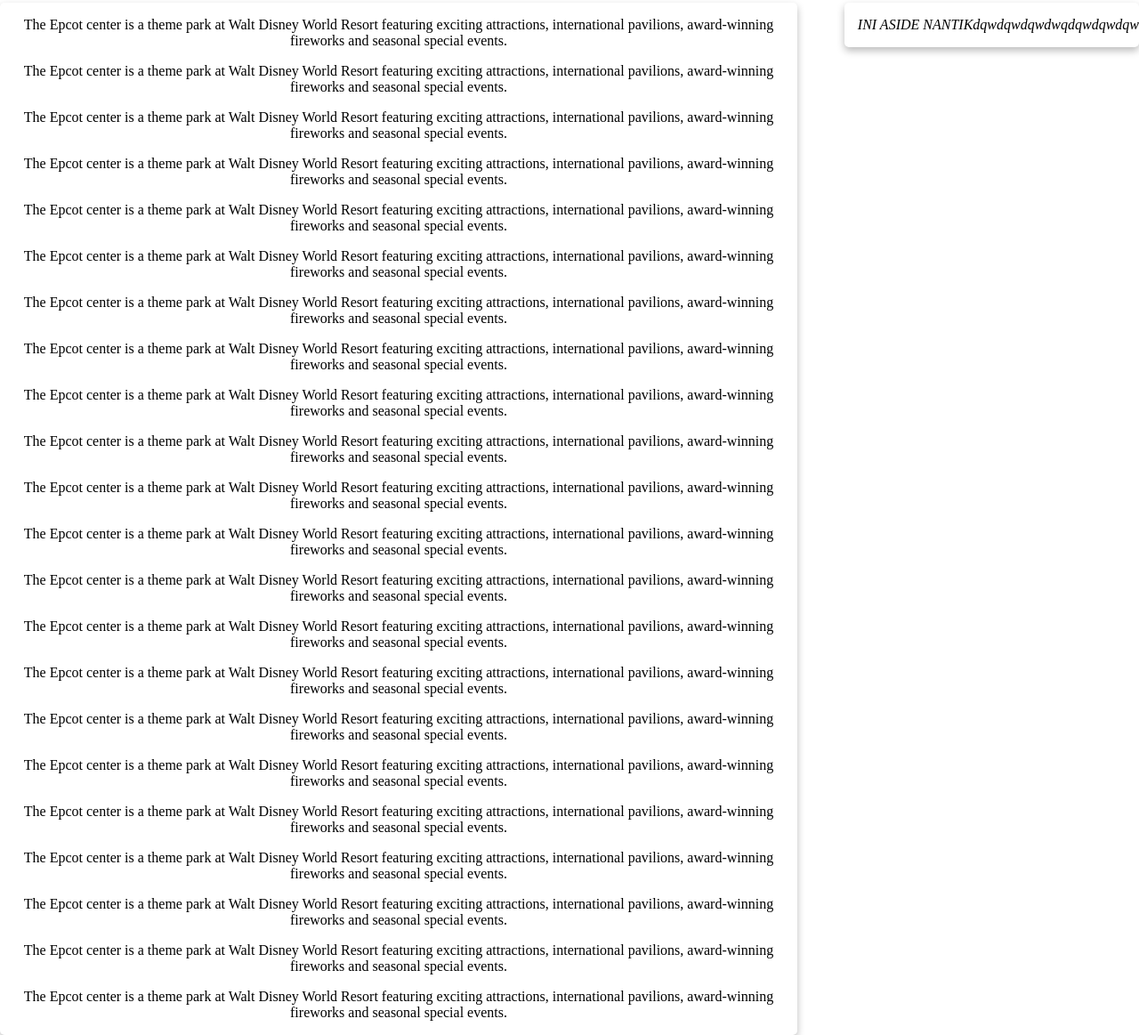
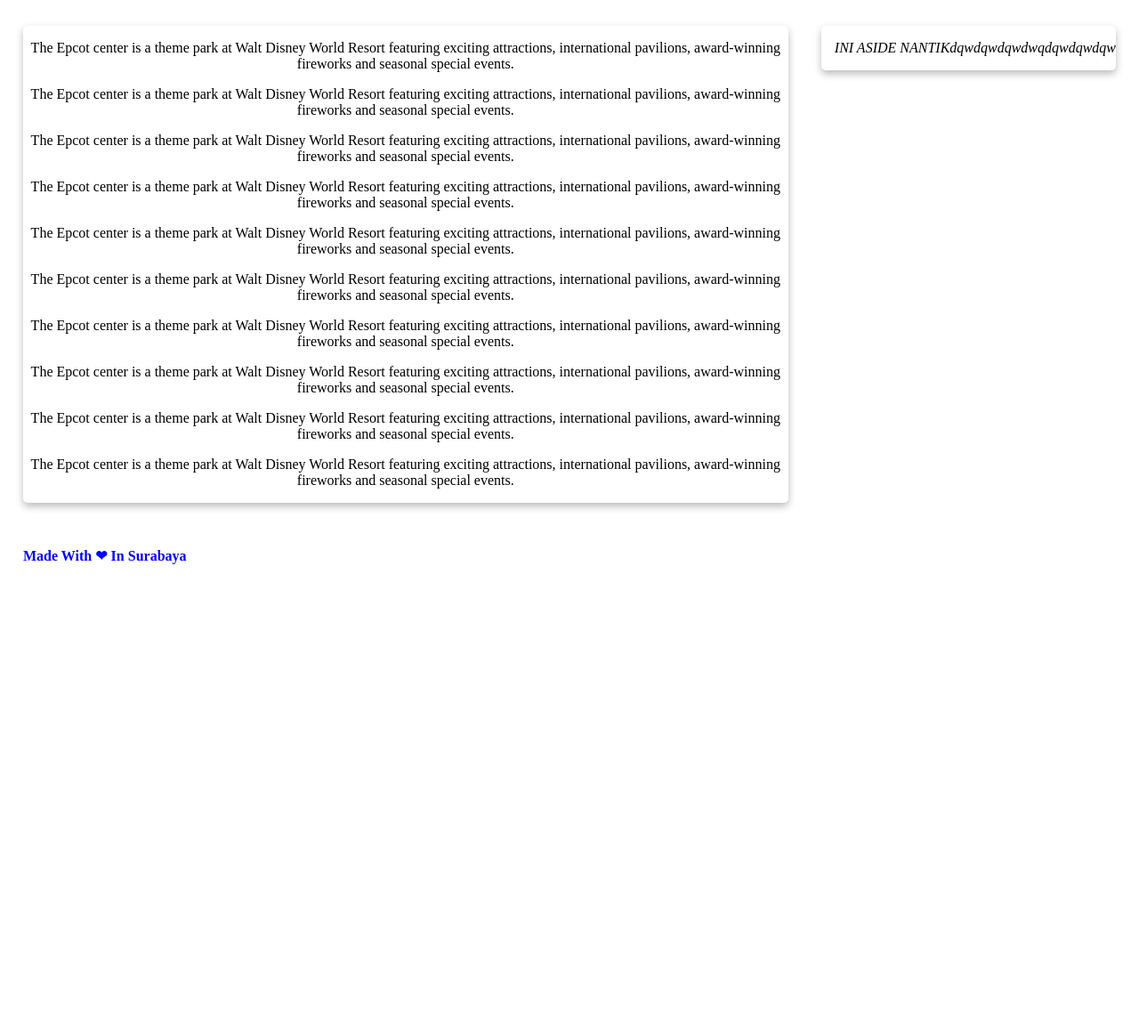
Before and after one commit to zambrut32/dicoding, a plain HTML site: page index.html in a window 1280 px wide. Shown: the part 559-1722 px from the top of the page at 89% size. After the commit the page ends 1209 px from the top, so only its background shows below. Drawn offline with Linux system fonts and the light colour scheme.

Commit message:
ini baru

```diff
--- a/asset/css/style.css
+++ b/asset/css/style.css
@@ -97,3 +97,12 @@ aside {
     /* digunakan untuk memindahkan posisi elemen ke sisi kanan container */
     float: right;
 }
+main{
+    padding: 26px;
+}
+footer{
+    width: 70%;
+    height: 100%;
+    float: bottom;
+
+}
--- a/index.html
+++ b/index.html
@@ -13,7 +13,7 @@
     </div>
     <div class=""></div>
 </div>
-
+<header>
 <ul class="nav">
     <li class="lii kiri"><a style="font-size: 30px" class="aa bold font-latin" href="#home">SMKN 1</a></li>
     <li class="lii kanan"><a class="aa"  href="contact.html">Contact</a></li>
@@ -22,42 +22,52 @@
     <li class="lii kanan"><a class="aa" href="#sejarah">History</a></li>
     <li class="lii kanan"><a class="aa" href="#about">About</a></li>
 </ul>
+</header>
 <br>
-
-    <div class="card left-content">
-
+<main>
+    <div class="card left-content" style="margin-bottom: 50px">
+        <article>
+            <section>
                 <p>The Epcot center is a theme park at Walt Disney World Resort featuring exciting attractions, international pavilions, award-winning fireworks and seasonal special events.</p>
+            </section>
+            <section>
                 <p>The Epcot center is a theme park at Walt Disney World Resort featuring exciting attractions, international pavilions, award-winning fireworks and seasonal special events.</p>
+            </section>
+            <section>
                 <p>The Epcot center is a theme park at Walt Disney World Resort featuring exciting attractions, international pavilions, award-winning fireworks and seasonal special events.</p>
+            </section>
+            <section>
                 <p>The Epcot center is a theme park at Walt Disney World Resort featuring exciting attractions, international pavilions, award-winning fireworks and seasonal special events.</p>
+            </section>
+            <section>
                 <p>The Epcot center is a theme park at Walt Disney World Resort featuring exciting attractions, international pavilions, award-winning fireworks and seasonal special events.</p>
+            </section>
+            <section>
                 <p>The Epcot center is a theme park at Walt Disney World Resort featuring exciting attractions, international pavilions, award-winning fireworks and seasonal special events.</p>
+            </section>
+            <section>
                 <p>The Epcot center is a theme park at Walt Disney World Resort featuring exciting attractions, international pavilions, award-winning fireworks and seasonal special events.</p>
+            </section>
+            <section>
                 <p>The Epcot center is a theme park at Walt Disney World Resort featuring exciting attractions, international pavilions, award-winning fireworks and seasonal special events.</p>
+            </section>
+            <section>
                 <p>The Epcot center is a theme park at Walt Disney World Resort featuring exciting attractions, international pavilions, award-winning fireworks and seasonal special events.</p>
+            </section>
+            <section>
                 <p>The Epcot center is a theme park at Walt Disney World Resort featuring exciting attractions, international pavilions, award-winning fireworks and seasonal special events.</p>
-            <p>The Epcot center is a theme park at Walt Disney World Resort featuring exciting attractions, international pavilions, award-winning fireworks and seasonal special events.</p>
-            <p>The Epcot center is a theme park at Walt Disney World Resort featuring exciting attractions, international pavilions, award-winning fireworks and seasonal special events.</p>
-            <p>The Epcot center is a theme park at Walt Disney World Resort featuring exciting attractions, international pavilions, award-winning fireworks and seasonal special events.</p>
-            <p>The Epcot center is a theme park at Walt Disney World Resort featuring exciting attractions, international pavilions, award-winning fireworks and seasonal special events.</p>
-            <p>The Epcot center is a theme park at Walt Disney World Resort featuring exciting attractions, international pavilions, award-winning fireworks and seasonal special events.</p>
-            <p>The Epcot center is a theme park at Walt Disney World Resort featuring exciting attractions, international pavilions, award-winning fireworks and seasonal special events.</p>
-            <p>The Epcot center is a theme park at Walt Disney World Resort featuring exciting attractions, international pavilions, award-winning fireworks and seasonal special events.</p>
-            <p>The Epcot center is a theme park at Walt Disney World Resort featuring exciting attractions, international pavilions, award-winning fireworks and seasonal special events.</p>
-            <p>The Epcot center is a theme park at Walt Disney World Resort featuring exciting attractions, international pavilions, award-winning fireworks and seasonal special events.</p>
-            <p>The Epcot center is a theme park at Walt Disney World Resort featuring exciting attractions, international pavilions, award-winning fireworks and seasonal special events.</p>
-            <p>The Epcot center is a theme park at Walt Disney World Resort featuring exciting attractions, international pavilions, award-winning fireworks and seasonal special events.</p>
-            <p>The Epcot center is a theme park at Walt Disney World Resort featuring exciting attractions, international pavilions, award-winning fireworks and seasonal special events.</p>
-
+            </section>
            </article>
     </div>
 
     <div class="right-content">
         <aside class="card">
             <p>INI ASIDE NANTIKdqwdqwdqwdwqdqwdqwdqw</p>
-
         </aside>
     </div>
-
+</main>
+<footer>
+    <p style="width: 100%;color: blue;font-weight: bold;padding-left: 26px">Made With ❤ In Surabaya </p>
+</footer>
 </body>
 </html>
```
Lines whose indentation alone changed are shown as unchanged.
